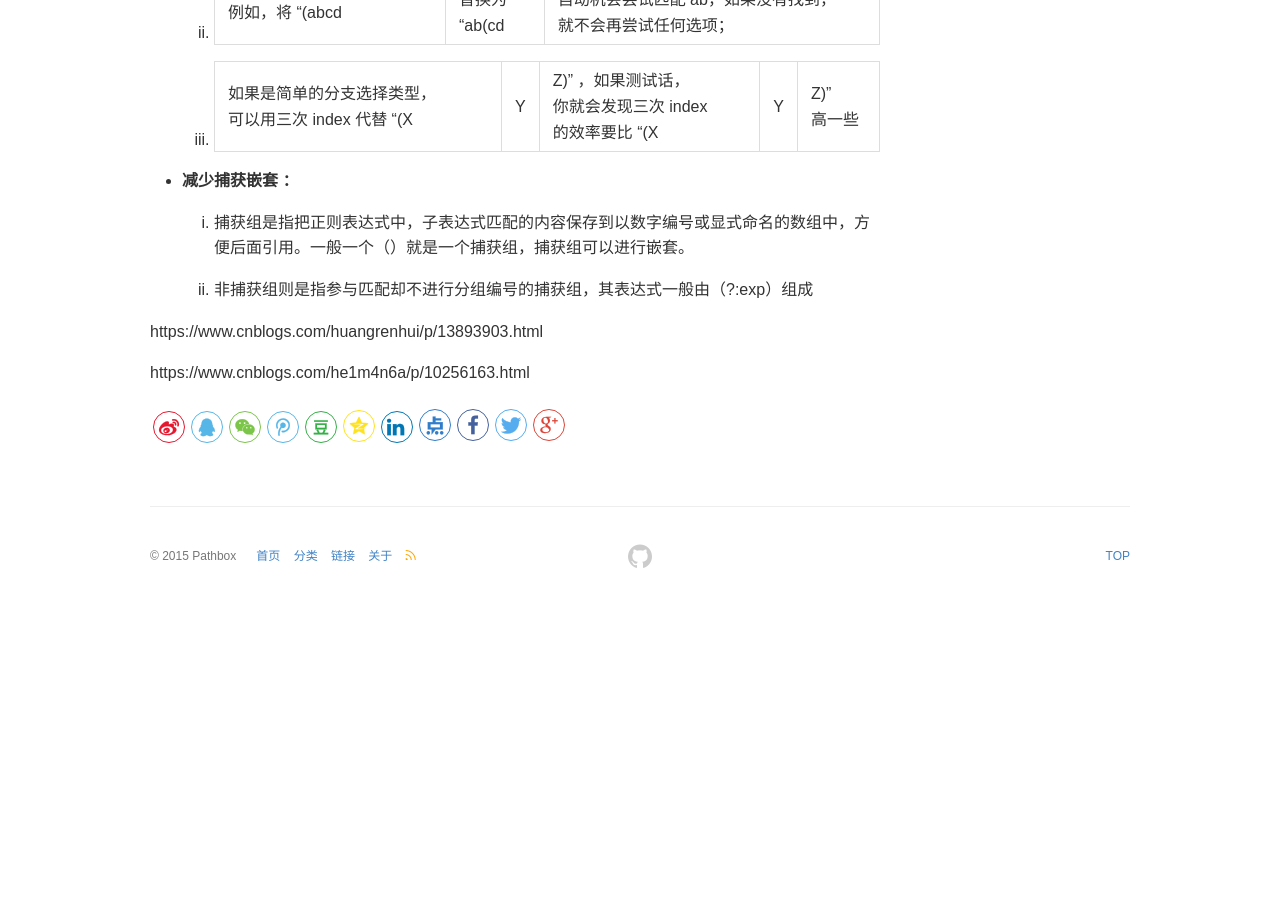
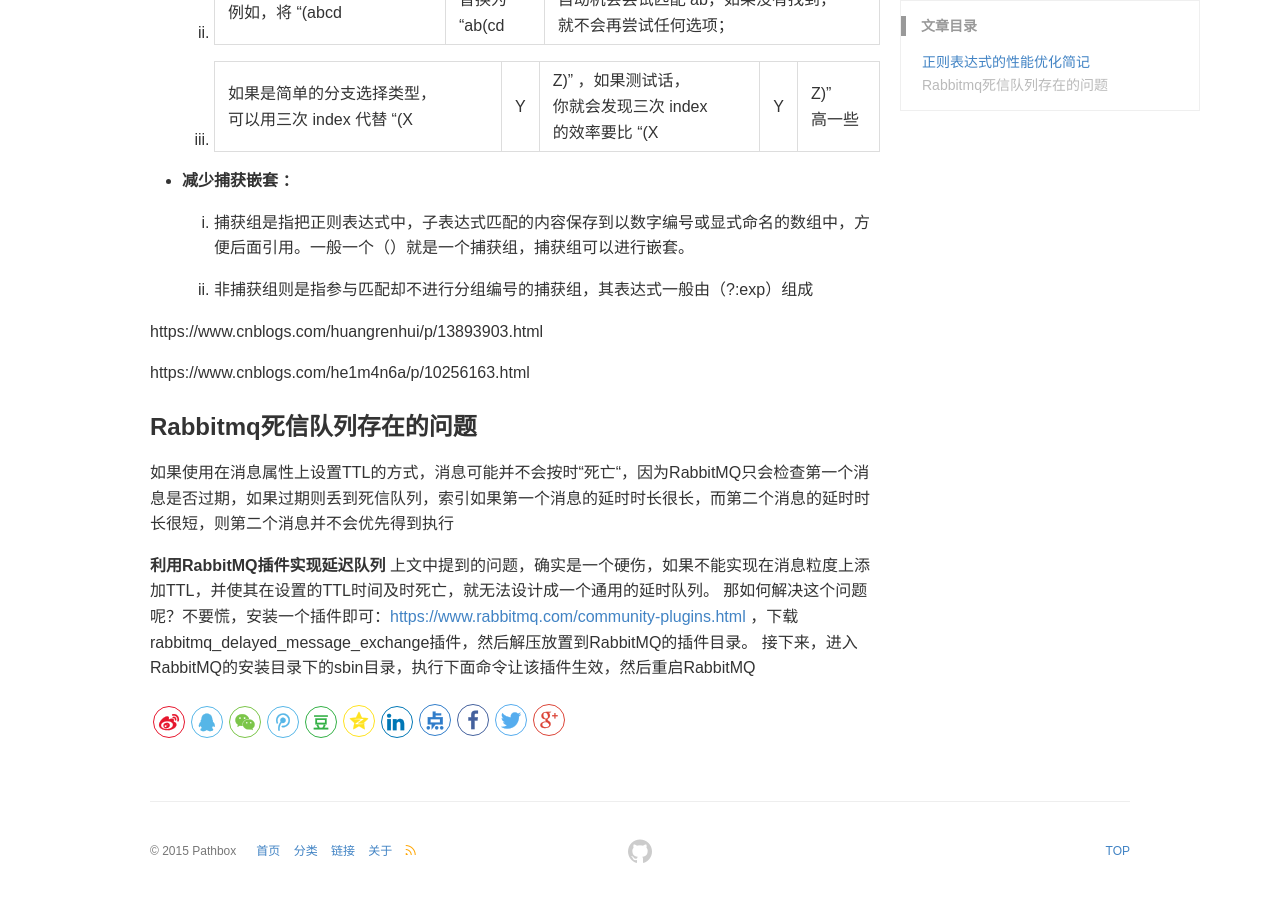
Before and after one commit to pathbox/pathbox.github.io, a Jekyll site: the page built from _posts/2021-05-06-work-summary-in-UCloud-49.md, in a window 1280 px wide and 900 px high, scrolled down 1656 px. Built offline with Jekyll 4.4.1, drawn with Linux system fonts in a browser that asks for light colours; before the commit the page ends 2261 px from its top, so only the background shows below that.

Commit message:
Rabbitmq死信队列存在的问题

```diff
--- a/_posts/2021-05-06-work-summary-in-UCloud-49.md
+++ b/_posts/2021-05-06-work-summary-in-UCloud-49.md
@@ -78,8 +78,15 @@ https://developer.aliyun.com/article/224132
 
 
 
-
-
 https://www.cnblogs.com/huangrenhui/p/13893903.html
 
 https://www.cnblogs.com/he1m4n6a/p/10256163.html
+
+### Rabbitmq死信队列存在的问题
+
+如果使用在消息属性上设置TTL的方式，消息可能并不会按时“死亡“，因为RabbitMQ只会检查第一个消息是否过期，如果过期则丢到死信队列，索引如果第一个消息的延时时长很长，而第二个消息的延时时长很短，则第二个消息并不会优先得到执行
+
+**利用RabbitMQ插件实现延迟队列**
+上文中提到的问题，确实是一个硬伤，如果不能实现在消息粒度上添加TTL，并使其在设置的TTL时间及时死亡，就无法设计成一个通用的延时队列。
+那如何解决这个问题呢？不要慌，安装一个插件即可：[https://www.rabbitmq.com/community-plugins.html](https://link.zhihu.com/?target=https%3A//www.rabbitmq.com/community-plugins.html) ，下载rabbitmq_delayed_message_exchange插件，然后解压放置到RabbitMQ的插件目录。
+接下来，进入RabbitMQ的安装目录下的sbin目录，执行下面命令让该插件生效，然后重启RabbitMQ
```
Also changed, not shown: 工作笔记/2020-05-12-work-summary-in-UCloud-37.md (+1 -1 lines).
